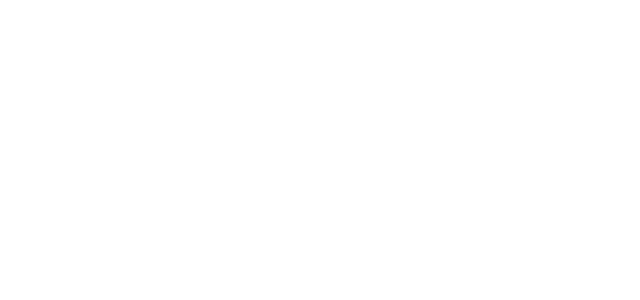
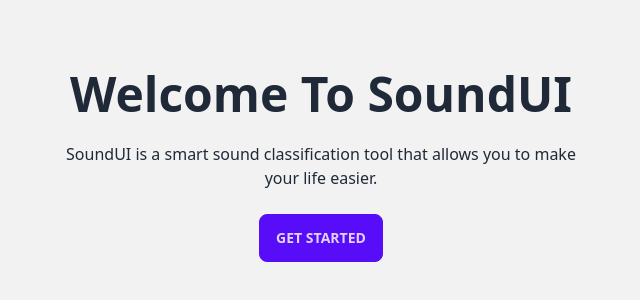
Before and after one commit to Sankalpsp21/SoundConductor, a React (Vite) app in the folder client/: page / in a window 1280 px wide. Shown: the part 234-534 px from the top of the page, without its empty margins (319-959 px from the left). Built offline with nearby package versions, Linux system fonts and the light colour scheme.

Commit message:
Landing Page Finished

```diff
--- a/client/package.json
+++ b/client/package.json
@@ -10,8 +10,10 @@
     "preview": "vite preview"
   },
   "dependencies": {
+    "@reduxjs/toolkit": "^1.9.5",
     "react": "^18.2.0",
     "react-dom": "^18.2.0",
+    "react-redux": "^8.1.1",
     "react-router-dom": "^6.14.0"
   },
   "devDependencies": {
--- a/client/src/App.tsx
+++ b/client/src/App.tsx
@@ -4,6 +4,7 @@
   Routes
 } from "react-router-dom";
 import Landing from "./pages/Landing";
+import Auth from "./pages/Auth";
 
 function App() {
 
@@ -12,6 +13,7 @@
       <BrowserRouter>
         <Routes>
           <Route path="/" element={<Landing />} />
+          <Route path="/auth" element={<Auth />} />
         </Routes>
       </BrowserRouter>
     </>
--- a/client/src/pages/Auth.tsx
+++ b/client/src/pages/Auth.tsx
@@ -1,10 +1,8 @@
-import React from 'react'
-
 const Auth = () => {
   return (
-    <div>
+    <>
 
-    </div>
+    </>
   )
 }
 
--- a/client/src/pages/Landing.tsx
+++ b/client/src/pages/Landing.tsx
@@ -1,10 +1,25 @@
-import React from 'react'
+import { useNavigate } from 'react-router-dom'
 
 const Landing = () => {
+  const navigate = useNavigate()
   return (
-    <div>
-
-    </div>
+    <>
+      <div className="hero min-h-screen bg-base-200">
+        <div className="hero-content text-center">
+          <div className="max-w-lg">
+            <h1 className="text-5xl font-bold">Welcome To SoundUI</h1>
+            <p className="py-6 max-w-lg">
+              SoundUI is a smart sound classification tool that allows you to make your life easier.
+            </p>
+            <button className="btn btn-primary"
+              onClick={() => {
+                navigate('/auth')
+              }}
+            >Get Started</button>
+          </div>
+        </div>
+      </div>
+    </>
   )
 }
 
```
Also changed, not shown: 1 other file (tests, documents, lock files or other folders).
